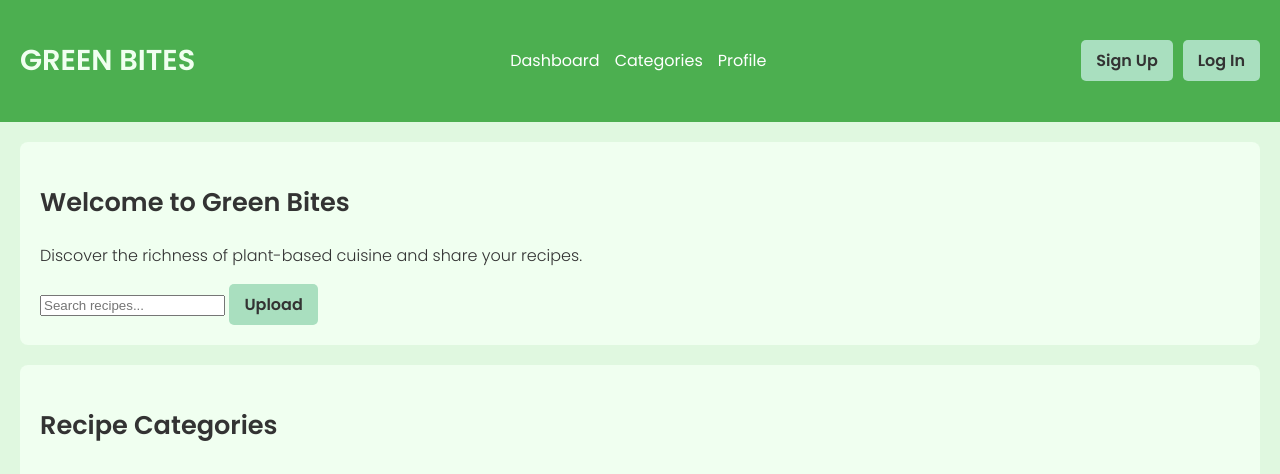
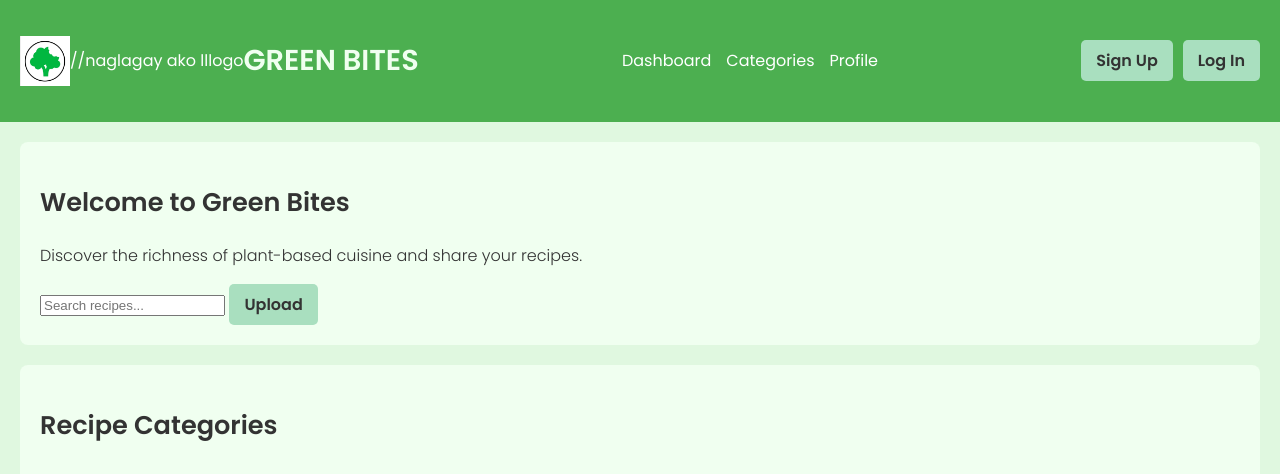
Before and after one commit to clydejohnny/Green-Bites, a plain HTML site: page index.html in a window 1280 px wide. Shown: the top 474 px of the page. Drawn offline with Linux system fonts and the light colour scheme.

Commit message:
logo v1
logo

```diff
--- a/index.html
+++ b/index.html
@@ -10,7 +10,7 @@
 <body>
     <header>
         <div style="display: flex; align-items: center;">
-
+        <img src="logo.jpg" width="50px" height="50px"> //naglagay ako lllogo
            <a href="index.html"> <h1 class="Logo">GREEN BITES</h1></a>
         </div>
         <nav>
```
Also changed, not shown: logo.jpg (added).
